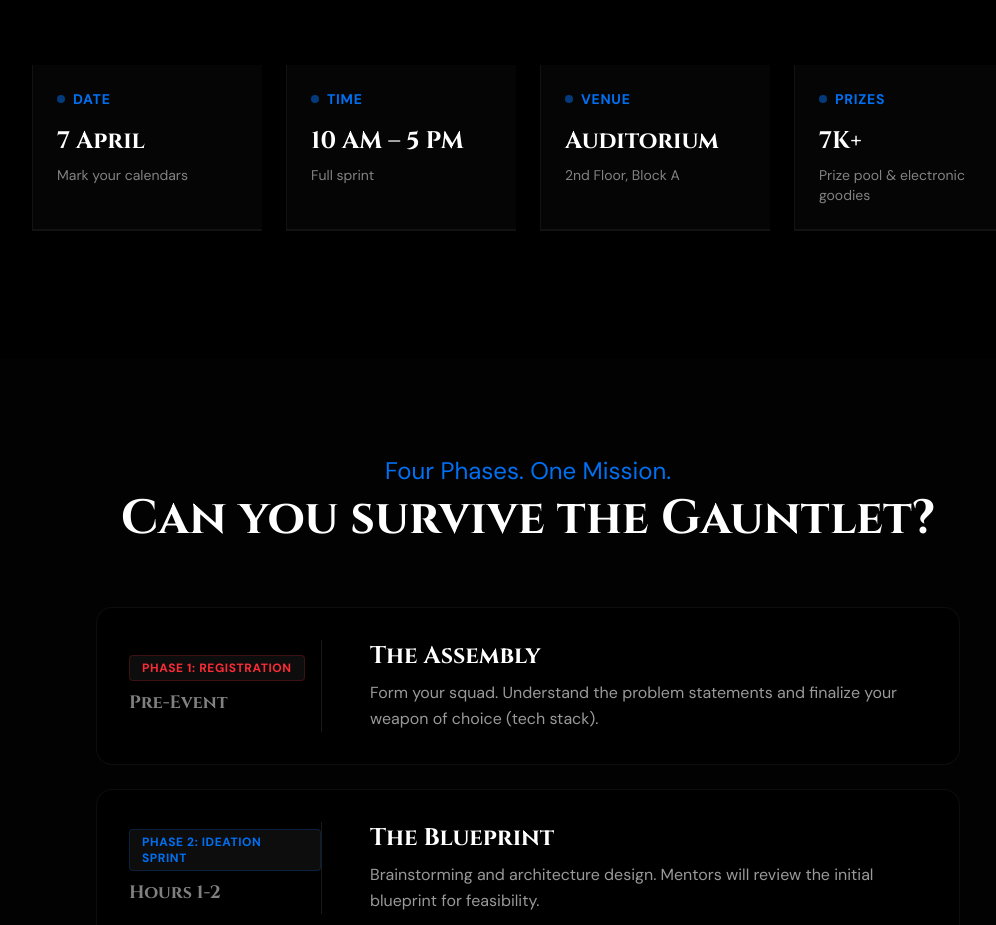
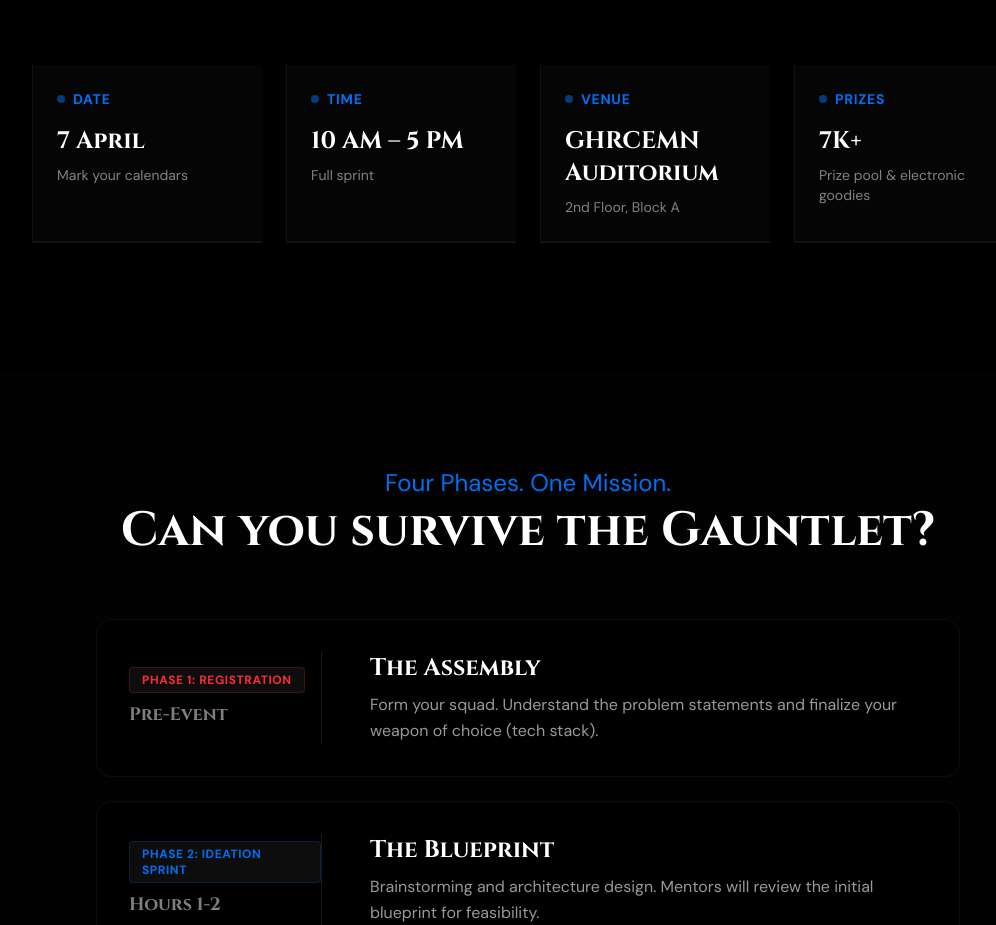
Before and after one commit to Omkar2240/cih-2.0, a Next.js app: page / in a window 1280 px wide. Shown: the part 1600-2525 px from the top of the page, without its empty margins (112-1108 px from the left). Built offline with nearby package versions, Linux system fonts and the light colour scheme.

Commit message:
updated venue

```diff
--- a/src/components/sections/EventDetails.tsx
+++ b/src/components/sections/EventDetails.tsx
@@ -63,7 +63,7 @@ export function EventDetails() {
           />
           <DetailCard
             title="Venue"
-            value="Auditorium"
+            value="GHRCEMN Auditorium"
             desc="2nd Floor, Block A"
             delay={0.3}
           />
```
